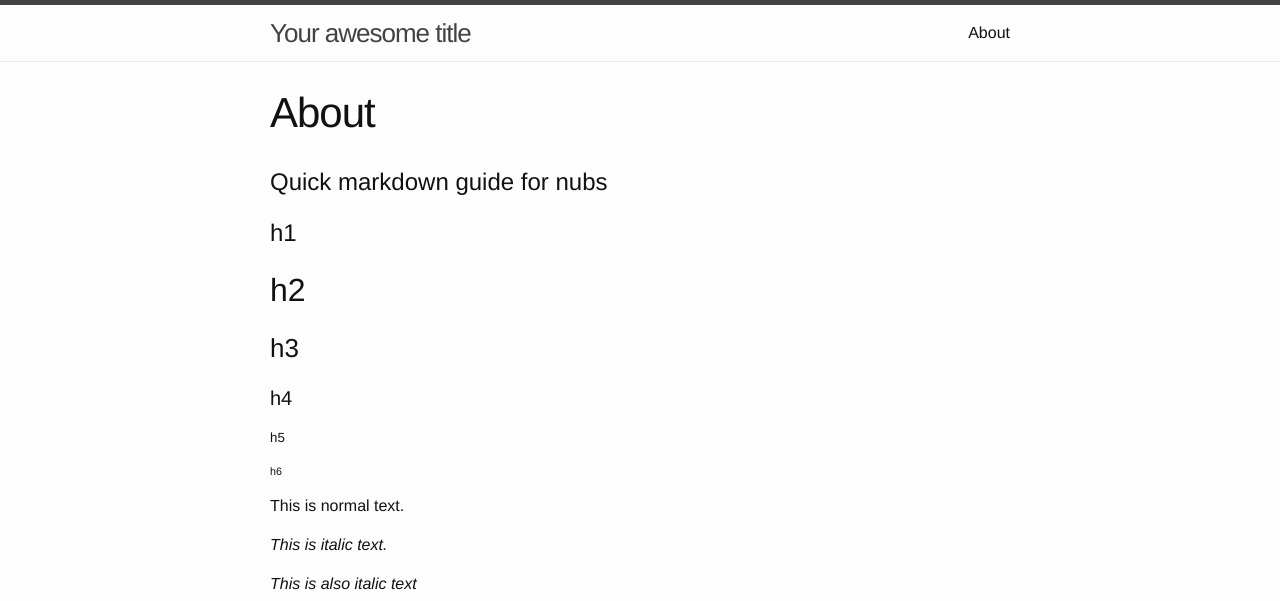
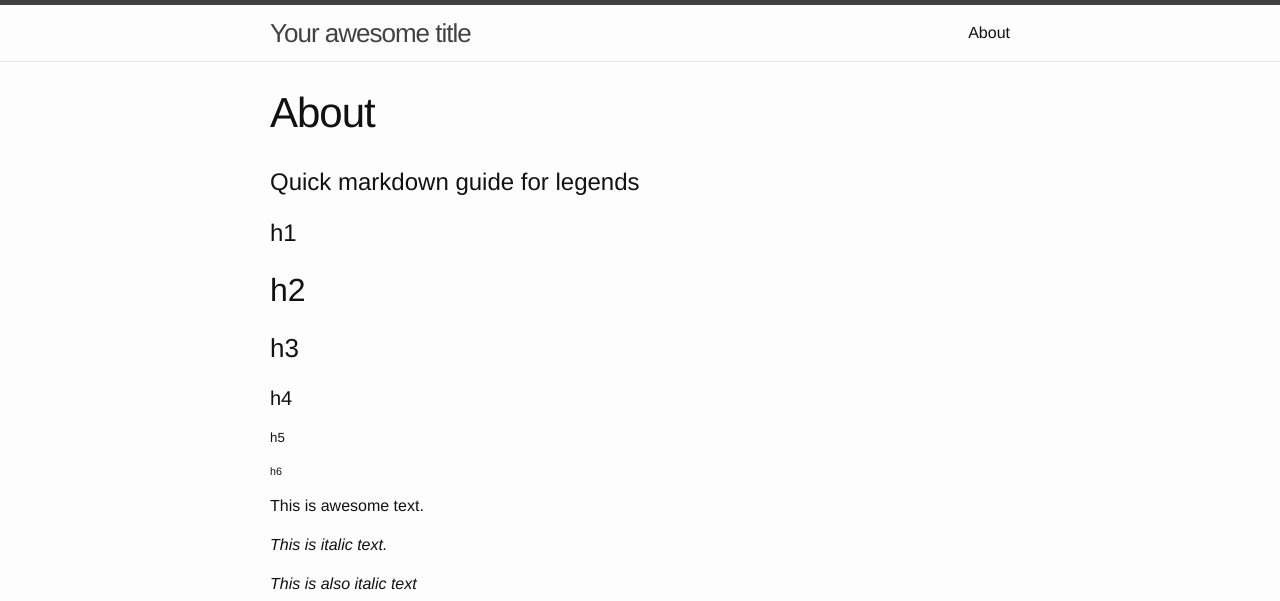
Before and after one commit to Rigalin/bladejover.github.io, a Jekyll site: the page built from about.md, in a window 1280 px wide. Shown: the top 601 px of the page. Built offline with Jekyll 4.4.1, drawn with Linux system fonts in a browser that asks for light colours.

Commit message:
Update about.md

```diff
--- a/about.md
+++ b/about.md
@@ -4,7 +4,7 @@ title: About
 permalink: /about/
 ---
 
-# Quick markdown guide for nubs
+# Quick markdown guide for legends
 
 # h1
 
@@ -18,7 +18,7 @@ permalink: /about/
 
 ###### h6
 
-This is normal text.
+This is awesome text.
 
 _This is italic text._
 
```
